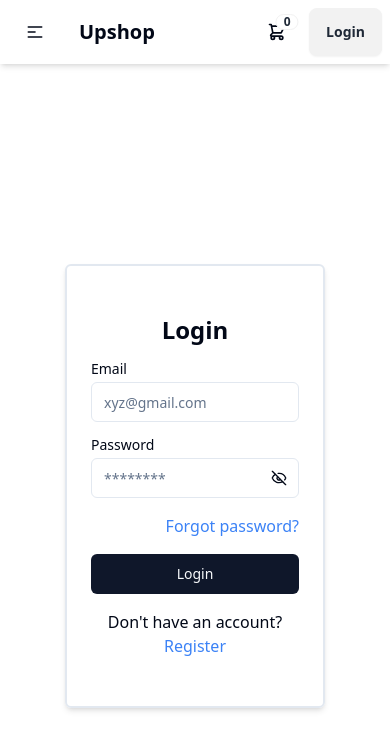
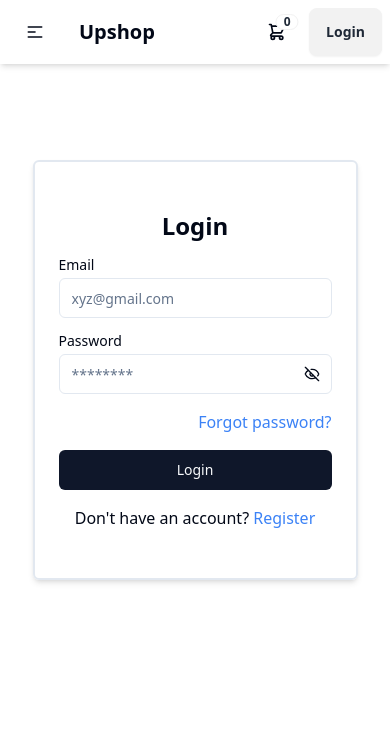
Before and after one commit to sammy429b/ECOM-MERN, a React (Vite) app in the folder Client/: page /login in a window 390 px wide. Shown: the top 750 px of the page. Built offline with nearby package versions, Linux system fonts and the light colour scheme.

Commit message:
design updates in some pages

```diff
--- a/Client/src/components/custom/Main/Carousel.tsx
+++ b/Client/src/components/custom/Main/Carousel.tsx
@@ -8,7 +8,7 @@ const images = [
 function Carousel() {
   return (
     <>
-      <div className="w-full carousel rounded-box">
+      <div className="w-full carousel">
         {images.map((image, index) => (
           <div className="carousel-item w-full" key={index}>
             <img
--- a/Client/src/components/custom/Main/ProductCard.tsx
+++ b/Client/src/components/custom/Main/ProductCard.tsx
@@ -17,22 +17,22 @@ interface ProductCardProps {
 }
 
 
-const ProductCard:React.FC<ProductCardProps> = ({ details }) =>{
+const ProductCard: React.FC<ProductCardProps> = ({ details }) => {
 
   const ratecount = Math.round(details.rating.rate);
   const rate = [...Array(ratecount).keys()];
 
- const {handleAddToCart} = useCart();
-//  console.log(cart);
+  const { handleAddToCart } = useCart();
+  //  console.log(cart);
 
- const onClick  = () => {
+  const onClick = () => {
     handleAddToCart(details);
   }
 
   return (
     <>
       <div
-        className="relative m-10 flex w-full max-w-xs flex-col overflow-hidden rounded-lg border border-gray-100 bg-white shadow-md text-justify hover:shadow-xl"
+        className="relative mx-auto my-10 flex w-full max-w-xs flex-col overflow-hidden rounded-lg border border-gray-100 bg-white shadow-md text-justify hover:shadow-xl"
         key={details.id}
       >
         <a
--- a/Client/src/pages/Cart.tsx
+++ b/Client/src/pages/Cart.tsx
@@ -8,7 +8,7 @@ function Cart() {
 
   return (
     <>
-      <section className=" relative z-2 after:contents-[''] after:absolute after:z-0 after:h-full xl:after:w-1/3 after:top-0 after:right-0 after:bg-gray-50">
+      <section className=" relative z-0 after:contents-[''] after:absolute after:z-0 after:h-full xl:after:w-1/3 after:top-0 after:right-0 after:bg-gray-50">
         <div className="w-full max-w-7xl px-4 md:px-5 lg-6 mx-auto relative z-[4]">
           <div className="grid grid-cols-12">
             <div className="col-span-12 xl:col-span-8 lg:pr-8 pt-14 pb-8 lg:py-24 w-full max-xl:max-w-3xl max-xl:mx-auto">
@@ -41,8 +41,8 @@ function Cart() {
                   </div>
                 </div>
               </div>
-              {cart.map((product ) => (
-                <CartProduct product={product}/>
+              {cart.map((product) => (
+                <CartProduct product={product} />
               ))}
               <div className="flex items-center justify-end mt-8">
                 <button className="flex items-center px-5 py-3 rounded-full gap-2 border-none outline-0 group font-semibold text-lg leading-8 text-indigo-600 shadow-sm shadow-transparent transition-all duration-500 hover:text-indigo-700">
--- a/Client/src/pages/Login.tsx
+++ b/Client/src/pages/Login.tsx
@@ -57,8 +57,8 @@ const Login = () => {
 
     return (
         <>
-            <div className="w-full h-screen flex justify-center items-center">
-                <div className="w-8/12 md:w-1/3 border-2 px-6 py-12 rounded-md shadow-md">
+            <div className="w-full h-screen flex justify-center items-start md:items-center">
+                <div className="w-10/12 md:w-1/3 border-2 px-6 py-12 rounded-md shadow-md mt-24">
                     <h1 className="mb-4 text-center text-2xl font-semibold">Login</h1>
                     <form className=" flex flex-col gap-y-4" onSubmit={handleSubmit(handleLogin)}>
                         <div className="grid w-full max-w-xl items-center gap-1.5">
--- a/Client/src/pages/Register.tsx
+++ b/Client/src/pages/Register.tsx
@@ -69,7 +69,7 @@ const Register = () => {
 
             <div className="w-full h-screen flex justify-center items-center">
                 <div className="w-10/12 md:w-1/3 border-2 px-6 py-12 rounded-md shadow-md">
-                    <h1 className="mb-4 text-center text-2xl">Create New Account</h1>
+                    <h1 className="mb-4 text-center text-2xl font-semibold">Create New Account</h1>
                     <form className="form flex flex-col gap-y-4" onSubmit={handleSubmit(handleRegister)}>
                         <div className="grid w-full max-w-xl items-center gap-1.5">
                             <Label htmlFor="username">Username</Label>
```
